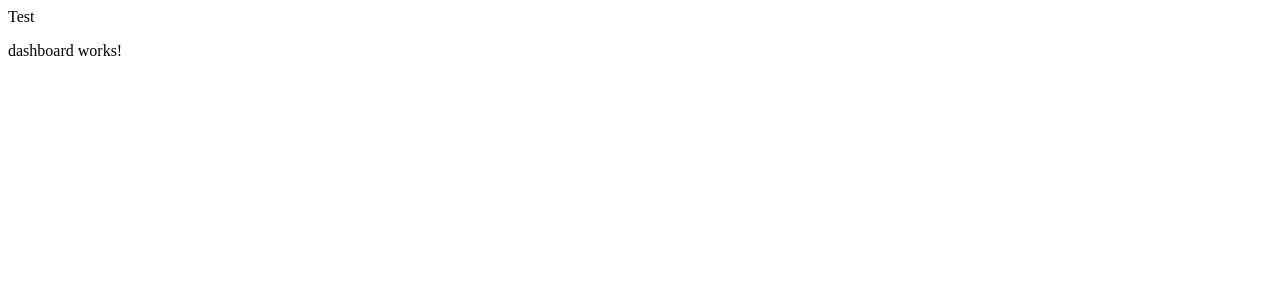
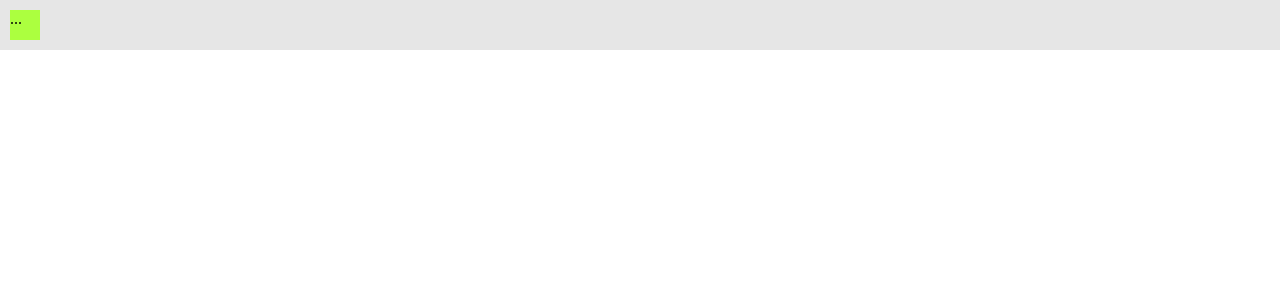
Before and after one commit to RichardSprenger/TinfProjektIoT, an Angular app in the folder IoTfrontend/: page /dashboard in a window 1280 px wide. Shown: the top 300 px of the page. Built offline with nearby package versions, Linux system fonts and the light colour scheme.

Commit message:
Sidebar kinda works

```diff
--- a/IoTfrontend/src/app/app.component.html
+++ b/IoTfrontend/src/app/app.component.html
@@ -1 +1 @@
-<router-outlet style="height: 100%;"></router-outlet>
+<router-outlet></router-outlet>
--- a/IoTfrontend/src/app/components/sidebar/sidebar.component.html
+++ b/IoTfrontend/src/app/components/sidebar/sidebar.component.html
@@ -1,8 +1,8 @@
-<div class="sidebar-closed">
-    Test
-</div>
-<div class="sidbar-open">
+<div class="header" >
 
 </div>
-
+<div class="sidebar-open" *ngIf="sidebarOpen">
+    test2
+</div>
+<div class="sidebar-button" (click)="toggleBar()">...</div>
 <router-outlet>
--- a/IoTfrontend/src/app/components/sidebar/sidebar.component.scss
+++ b/IoTfrontend/src/app/components/sidebar/sidebar.component.scss
@@ -1,7 +1,30 @@
-.sidebar-closed {
+.header {
+    position: absolute;
+    top: 0px;
+    left: 0px;
+    width: 100%;
+    height: 50px;
+    background: rgb(230, 230, 230);
+}
 
+.sidebar-button {
+    position: absolute;
+    background: rgb(172, 255, 63);
+    top: 10px;
+    left: 10px;
+    height: 30px;
+    width: 30px;
+}
+
+.sidebar-button:hover {
+    cursor: pointer;
 }
 
 .sidebar-open {
-
+    position: absolute;
+    left: 0px;
+    top: 0px;
+    background: rgb(214, 214, 214);
+    height: 100%;
+    width: 25%;
 }
--- a/IoTfrontend/src/app/components/sidebar/sidebar.component.ts
+++ b/IoTfrontend/src/app/components/sidebar/sidebar.component.ts
@@ -7,6 +7,16 @@ import { Component, OnInit } from '@angular/core';
 })
 export class SidebarComponent implements OnInit {
 
+  sidebarOpen = false;
+
+  toggleBar() {
+    if (this.sidebarOpen) {
+      this.sidebarOpen = false;
+    } else {
+      this.sidebarOpen = true;
+    }
+  }
+
   constructor() { }
 
   ngOnInit() {
```
